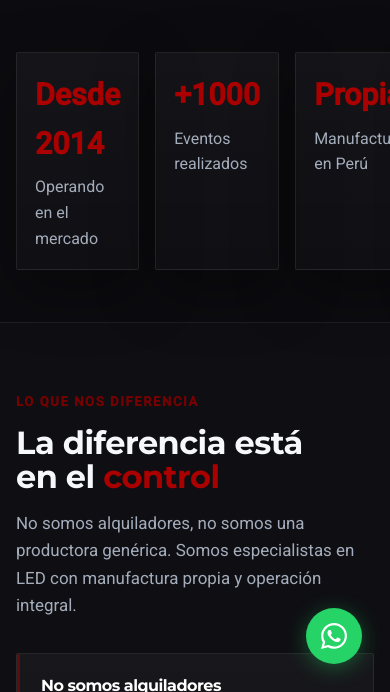
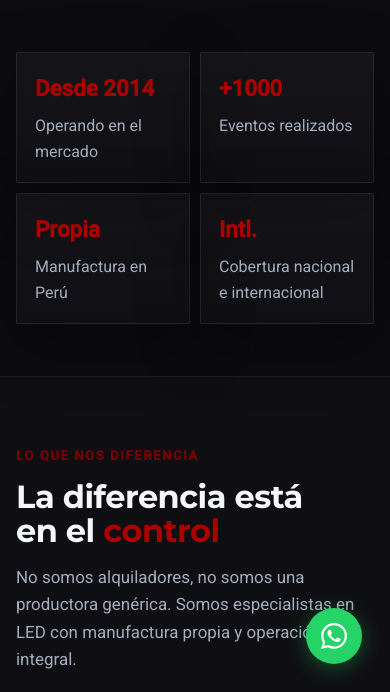
Before and after one commit to ZekturCh/LIGHTMAN, a Jekyll site: the page built from servicios.html, in a window 390 px wide and 900 px high, scrolled down 1728 px, cut to the strip 208-900 px from the top of the window. Built offline with Jekyll 4.4.1, drawn with Linux system fonts in a browser that asks for light colours.

Commit message:
Update servicios.html

```diff
--- a/servicios.html
+++ b/servicios.html
@@ -187,15 +187,25 @@ body_class: "page-servicios"
   }
   .wa-float svg { width: 26px; height: 26px; fill: #fff; }
 
+  /* ── Stats grid responsive ── */
+  .stats-servicios {
+    display: grid;
+    grid-template-columns: repeat(4, 1fr);
+    gap: 16px;
+  }
+
   /* ── Responsive ── */
   @media (max-width: 860px) {
     .services-big-grid { grid-template-columns: 1fr; }
     .svc-big-card { height: 300px; }
     .diff-grid { grid-template-columns: 1fr; }
+    .stats-servicios { grid-template-columns: repeat(2, 1fr); }
   }
   @media (max-width: 600px) {
     .page-hero-wrap .container { padding-top: 110px; padding-bottom: 52px; }
     .svc-big-card { height: 260px; }
+    .stats-servicios { grid-template-columns: repeat(2, 1fr); gap: 10px; }
+    .stats-servicios .stat strong { font-size: 1.4rem !important; }
   }
 </style>
 
@@ -296,7 +306,7 @@ body_class: "page-servicios"
 ══════════════════════════════════════ -->
 <div class="section-dark" style="padding:52px 0;margin-top:3px">
   <div class="container">
-    <div style="display:grid;grid-template-columns:repeat(4,1fr);gap:16px">
+<div class="stats-servicios">
       <div class="stat">
         <strong style="font-size:1.9rem;color:var(--accent)">Desde 2014</strong>
         <span>Operando en el mercado</span>
```
